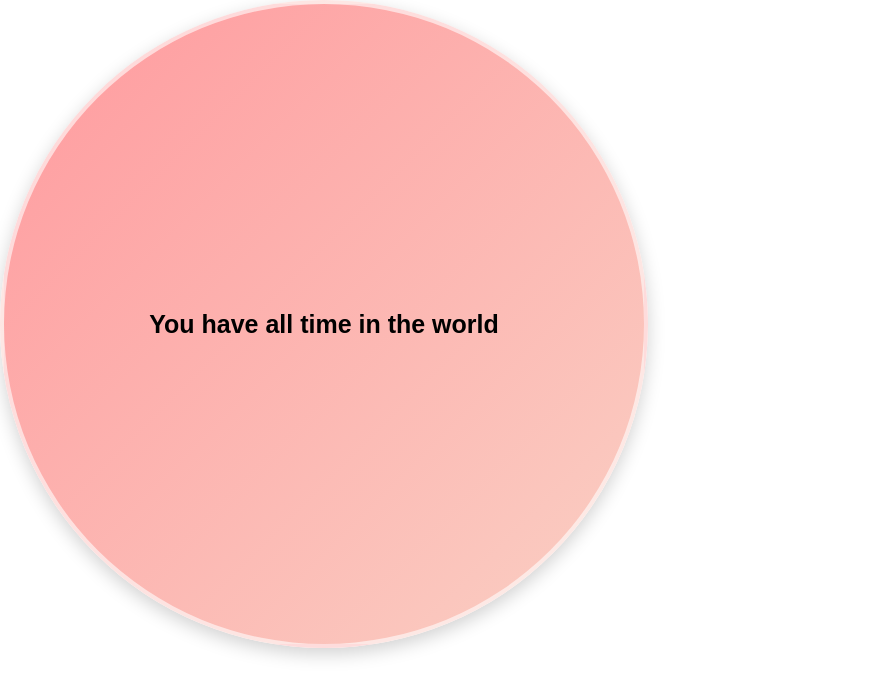
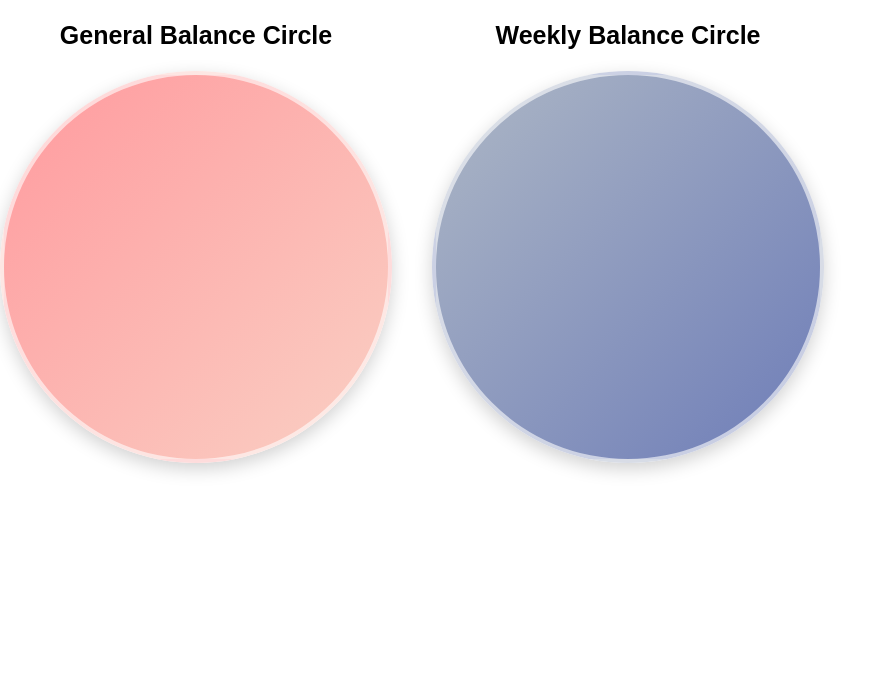
Before and after one commit to ValentynaJasochka/calendar, a React (Create React App) app: page / in a window 1280 px wide. Shown: the top 698 px of the page, without its empty margins (0-892 px from the left). Built offline with nearby package versions, Linux system fonts and the light colour scheme.

Commit message:
balance-tracker-page

```diff
--- a/src/App.js
+++ b/src/App.js
@@ -1,8 +1,11 @@
-import { CircleBalance } from "./Components/Circle/Circle";
+import { BalanceCircle} from "./Components/Circle/BalanceCircle";
+import { BalanceTracker } from "./Components/Circle/BalanceTracker";
 
+const isState = 0;
 function App() {
   return (
-    <CircleBalance/>
+    isState? <BalanceCircle/>:<BalanceTracker/>
+
   );
 }
 
--- a/src/Components/Circle/Circle.jsx
+++ b/src/Components/Circle/BalanceCircle.jsx
@@ -1,5 +1,5 @@
-import { Circle } from "./Circle.styled"
-export const  CircleBalance =  () =>{
+import { Circle } from "./BalanceCircle.styled"
+export const  BalanceCircle =  () =>{
   return (
     <Circle>
       <span>You have all time in the world</span>
--- /dev/null
+++ b/src/Components/Circle/BalanceTracker.jsx
@@ -0,0 +1,15 @@
+import { Container, CircleContainer, Title, WeeklyCircle, GeneralCircle } from "./BalanceTracker.styled"
+export const  BalanceTracker =  () =>{
+  return (
+   <Container>
+    <CircleContainer>
+      <Title> General Balance Circle</Title>
+      <GeneralCircle></GeneralCircle>
+    </CircleContainer>
+    <CircleContainer>
+      <Title>Weekly Balance Circle</Title>
+      <WeeklyCircle></WeeklyCircle>
+    </CircleContainer>
+
+   </Container>)
+}
--- /dev/null
+++ b/src/Components/Circle/BalanceTracker.styled.jsx
@@ -0,0 +1,49 @@
+import styled from "styled-components";
+
+export const Container =styled.div`
+  display: flex;
+  flex-direction: row;
+  column-gap: 40px;
+`;
+export const CircleContainer =styled.div`
+  display: flex;
+  flex-direction: column;
+  column-gap: 20px;
+  align-items: center;
+`;
+export const Title =styled.h2`
+ font-size: 25px;
+  font-weight: 600;
+  font-family: sans-serif;
+`;
+
+export const GeneralCircle = styled.div`
+  width: 30vw; /* 30% від ширини вьюпорта */
+  max-width: 400px; /* обмеження максимальної величини */
+  aspect-ratio: 1 / 1;
+  border-radius: 50%;
+  background: linear-gradient(135deg, #ff9a9e, #fad0c4);
+  box-shadow: 0 6px 18px rgba(0, 0, 0, 0.18);
+  border: 4px solid rgba(255, 255, 255, 0.6);
+  display: flex;
+  align-items: center;
+  justify-content: center;
+  font-size: 25px;
+  font-weight: 600;
+  font-family: sans-serif;
+`;
+export const WeeklyCircle = styled.div`
+  width: 30vw; /* 30% від ширини вьюпорта */
+  max-width: 400px; /* обмеження максимальної величини */
+  aspect-ratio: 1 / 1;
+  border-radius: 50%;
+  background: linear-gradient(135deg, #adb7c5, #6e7db8);
+  box-shadow: 0 6px 18px rgba(0, 0, 0, 0.18);
+  border: 4px solid rgba(255, 255, 255, 0.6);
+  display: flex;
+  align-items: center;
+  justify-content: center;
+  font-size: 25px;
+  font-weight: 600;
+  font-family: sans-serif;
+`
```
Also changed, not shown: src/Components/Circle/BalanceCircle.styled.jsx (renamed from src/Components/Circle/Circle.styled.jsx).
